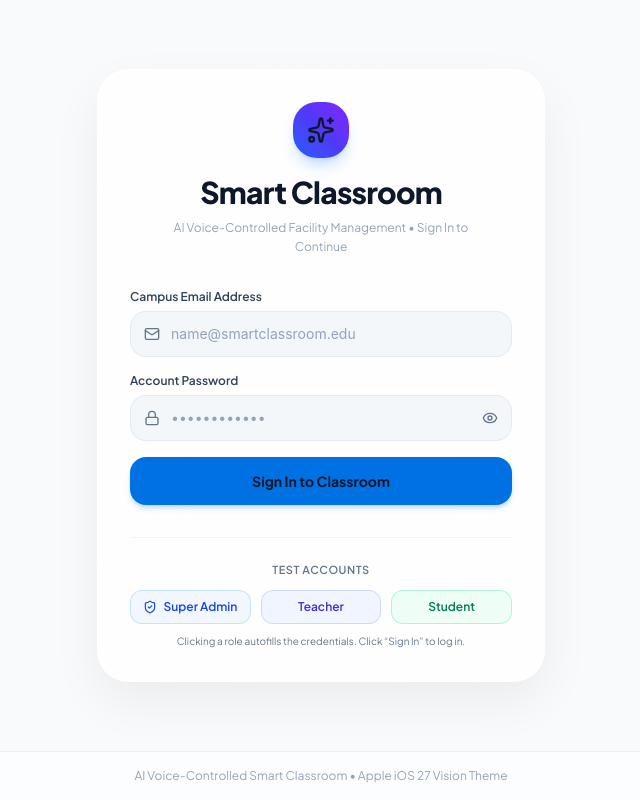
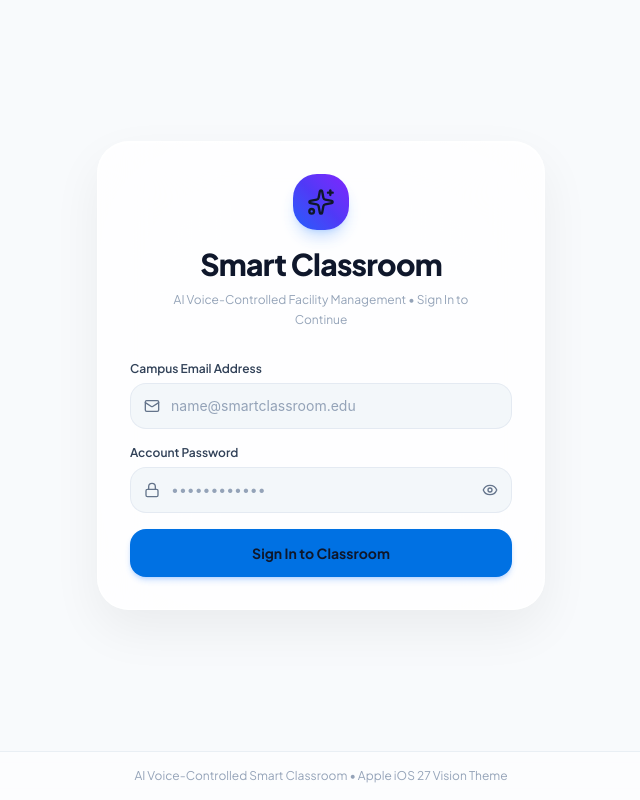
Before and after one commit to kPriyadharsan/Final-year-project, a React (Vite) app in the folder client/: page /login in a window 1280 px wide. Shown: the whole page, without its empty margins (319-959 px from the left). Built offline with nearby package versions, Linux system fonts and the light colour scheme; no server answers.

Commit message:
Test accounts are removed

```diff
--- a/client/src/components/LoginPage.jsx
+++ b/client/src/components/LoginPage.jsx
@@ -1,45 +1,17 @@
 import { useState, useEffect } from 'react'
 import { useNavigate, useLocation } from 'react-router-dom'
 import { useAuth } from '../context/AuthContext'
-import { Sparkles, Lock, Mail, Eye, EyeOff, ShieldCheck } from 'lucide-react'
-import { useMobileLayout, useHaptics } from '../hooks'
-
-const TEST_ACCOUNTS = {
-  admin: {
-    key: 'admin',
-    role: 'SUPER_ADMIN',
-    label: 'Super Admin',
-    email: 'admin@smartclassroom.edu',
-    password: 'SuperAdminSecure2026!',
-  },
-  teacher: {
-    key: 'teacher',
-    role: 'TEACHER',
-    label: 'Teacher',
-    email: 'alakesanece@gmail.com',
-    password: '7418529630',
-  },
-  student: {
-    key: 'student',
-    role: 'STUDENT',
-    label: 'Student',
-    email: 'vidhya@gmail.com',
-    password: '147258369',
-  },
-}
+import { Sparkles, Lock, Mail, Eye, EyeOff } from 'lucide-react'
 
 export function LoginPage() {
   const { login, authError, clearError, isLoading, isAuthenticated, user } = useAuth()
   const navigate = useNavigate()
   const location = useLocation()
-  const { isMobile } = useMobileLayout()
-  const { triggerHaptic } = useHaptics()
 
   const [email, setEmail] = useState('')
   const [password, setPassword] = useState('')
   const [showPassword, setShowPassword] = useState(false)
   const [fieldErrors, setFieldErrors] = useState({})
-  const [selectedRole, setSelectedRole] = useState(null)
 
   // Helper to determine destination route based on role
   const getRoleDestination = (role) => {
@@ -86,19 +58,6 @@ export function LoginPage() {
     } catch {
       // Error is captured and rendered via AuthContext authError
     }
-  }
-
-  // Test account shortcut selector (populates fields, DOES NOT auto-submit)
-  const handleSelectTestAccount = (roleKey) => {
-    triggerHaptic('selection')
-    const account = TEST_ACCOUNTS[roleKey]
-    if (!account) return
-
-    setSelectedRole(roleKey)
-    setEmail(account.email)
-    setPassword(account.password)
-    setFieldErrors({})
-    clearError()
   }
 
   return (
@@ -160,7 +119,6 @@ export function LoginPage() {
                 value={email}
                 onChange={(e) => {
                   setEmail(e.target.value)
-                  setSelectedRole(null)
                   if (fieldErrors.email) setFieldErrors({ ...fieldErrors, email: null })
                 }}
                 disabled={isLoading}
@@ -195,7 +153,6 @@ export function LoginPage() {
                 value={password}
                 onChange={(e) => {
                   setPassword(e.target.value)
-                  setSelectedRole(null)
                   if (fieldErrors.password) setFieldErrors({ ...fieldErrors, password: null })
                 }}
                 disabled={isLoading}
@@ -238,62 +195,6 @@ export function LoginPage() {
             )}
           </button>
         </form>
-
-        {/* Convenient Test Role Autofill Shortcuts (No Auto-submit) */}
-        <div className="mt-6 sm:mt-8 pt-5 sm:pt-6 border-t border-slate-100 text-center">
-          <p className="text-[11px] uppercase tracking-wider text-slate-400 mb-3 font-semibold">
-            Test Accounts
-          </p>
-
-          <div className="grid grid-cols-3 gap-2 sm:gap-2.5">
-            {/* Admin Test Button */}
-            <button
-              type="button"
-              onClick={() => handleSelectTestAccount('admin')}
-              className={`flex items-center justify-center gap-1.5 py-2 px-2.5 sm:px-3 rounded-xl border text-xs font-semibold transition-all cursor-pointer active:scale-95 ${
-                selectedRole === 'admin'
-                  ? 'bg-blue-600 text-white border-blue-600 shadow-md shadow-blue-500/25 ring-2 ring-blue-500/30'
-                  : 'bg-blue-50/80 hover:bg-blue-100/90 text-blue-700 border-blue-200/80'
-              }`}
-              title="Autofill Super Admin (admin@smartclassroom.edu)"
-            >
-              <ShieldCheck className="w-3.5 h-3.5 shrink-0" />
-              <span>Super Admin</span>
-            </button>
-
-            {/* Teacher Test Button */}
-            <button
-              type="button"
-              onClick={() => handleSelectTestAccount('teacher')}
-              className={`flex items-center justify-center gap-1.5 py-2 px-2.5 sm:px-3 rounded-xl border text-xs font-semibold transition-all cursor-pointer active:scale-95 ${
-                selectedRole === 'teacher'
-                  ? 'bg-indigo-600 text-white border-indigo-600 shadow-md shadow-indigo-500/25 ring-2 ring-indigo-500/30'
-                  : 'bg-indigo-50/80 hover:bg-indigo-100/90 text-indigo-700 border-indigo-200/80'
-              }`}
-              title="Autofill Teacher (alakesanece@gmail.com)"
-            >
-              <span>Teacher</span>
-            </button>
-
-            {/* Student Test Button */}
-            <button
-              type="button"
-              onClick={() => handleSelectTestAccount('student')}
-              className={`flex items-center justify-center gap-1.5 py-2 px-2.5 sm:px-3 rounded-xl border text-xs font-semibold transition-all cursor-pointer active:scale-95 ${
-                selectedRole === 'student'
-                  ? 'bg-emerald-600 text-white border-emerald-600 shadow-md shadow-emerald-500/25 ring-2 ring-emerald-500/30'
-                  : 'bg-emerald-50/80 hover:bg-emerald-100/90 text-emerald-700 border-emerald-200/80'
-              }`}
-              title="Autofill Student (vidhya@gmail.com)"
-            >
-              <span>Student</span>
-            </button>
-          </div>
-
-          <p className="text-[10px] text-slate-400 mt-2.5">
-            Clicking a role autofills the credentials. Click &ldquo;Sign In&rdquo; to log in.
-          </p>
-        </div>
       </div>
     </div>
   )
```
